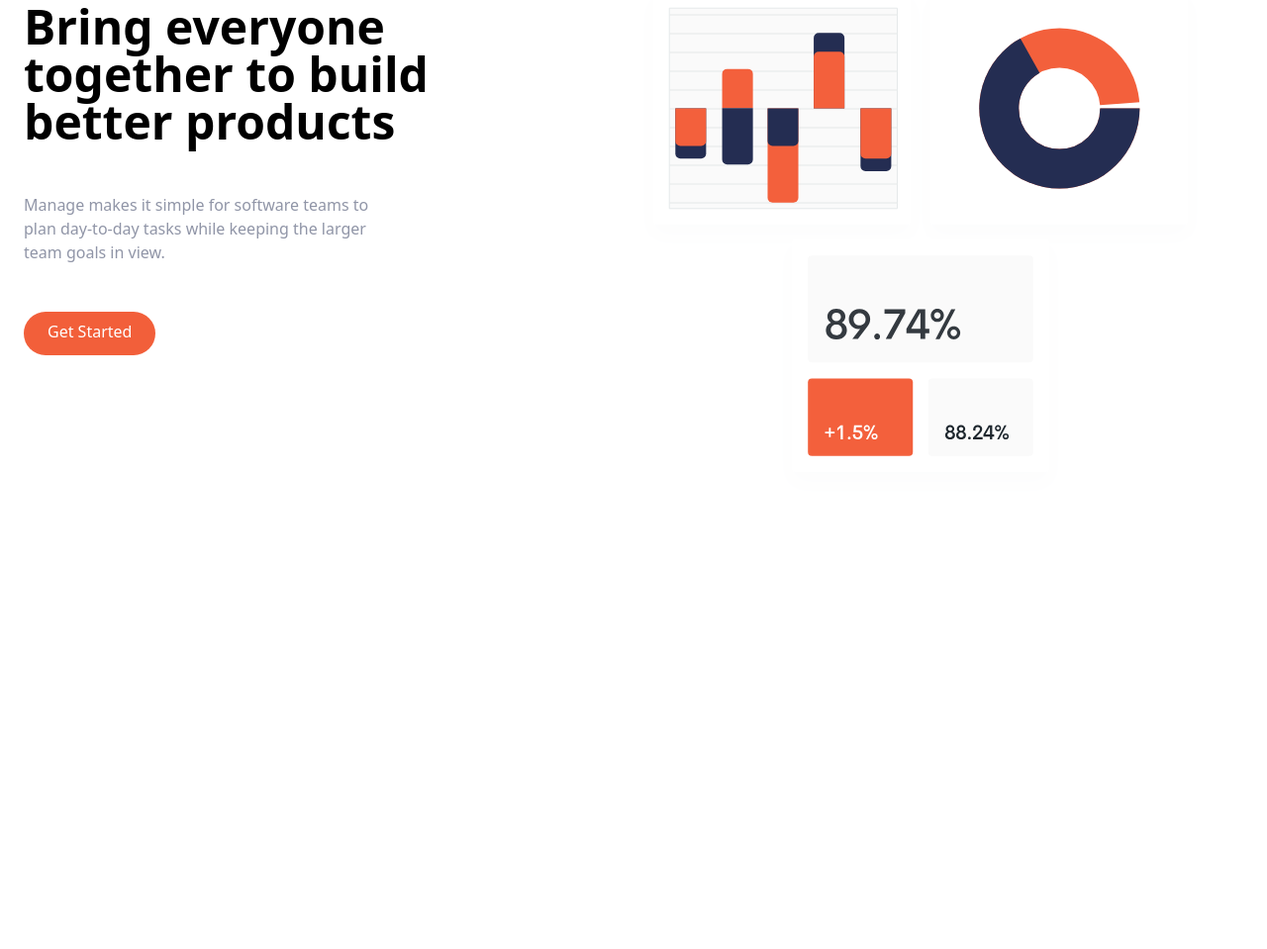
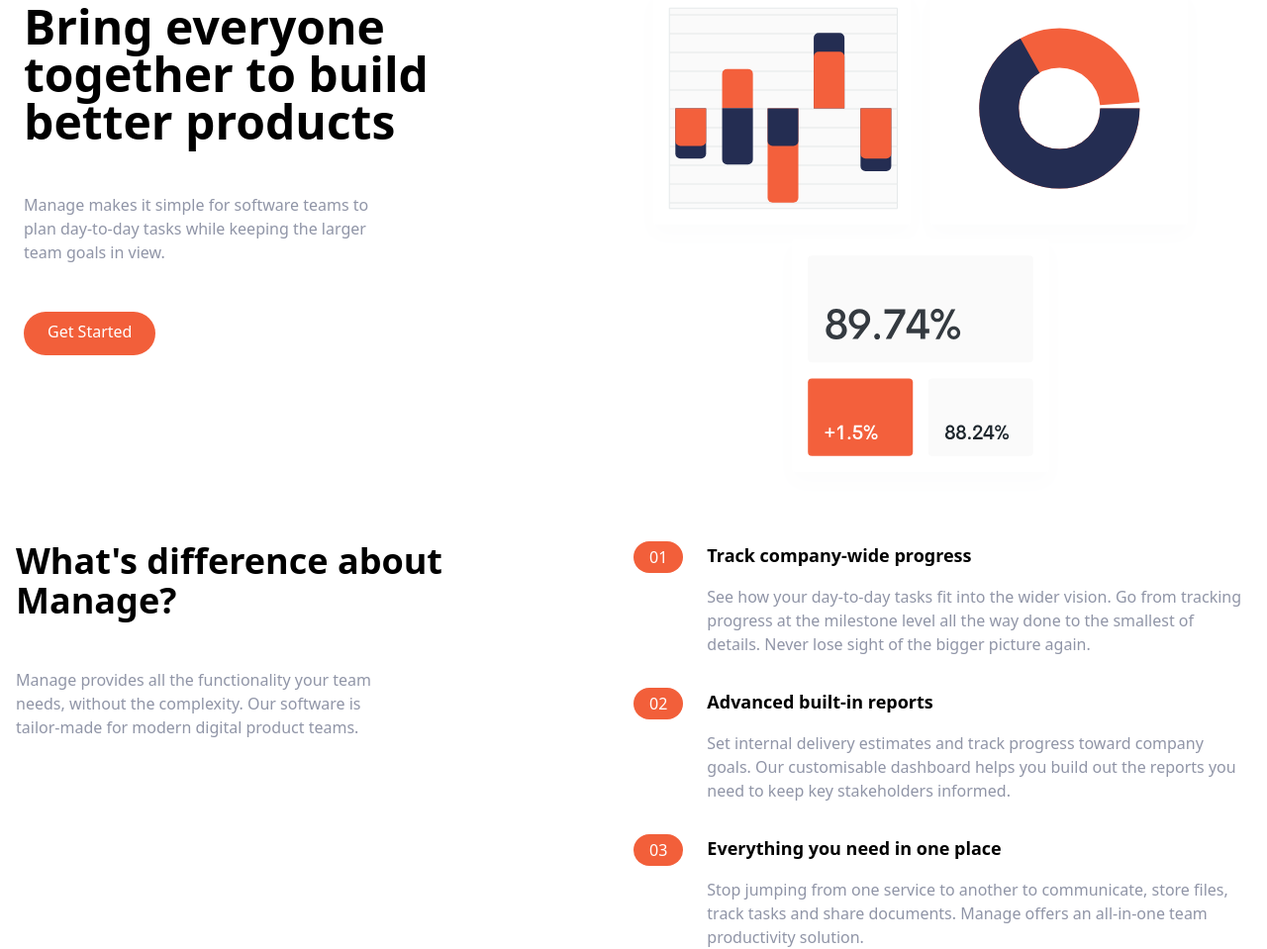
Before and after one commit to lawlawson/manage-landing-page, a website: page index.html in a window 1280 px wide. Shown: the part 150-1109 px from the top of the page at 99% size. Before the commit the page ends 800 px from the top, so only its background shows below. Drawn offline with Linux system fonts and the light colour scheme.

Commit message:
Features section

```diff
--- a/index.html
+++ b/index.html
@@ -54,5 +54,105 @@
         </div>
       </div>
     </section>
+    <section id="features">
+      <div
+        class="container flex flex-col px-4 mx-auto mt-10 space-y-12 md:space-y-0 md:flex-row"
+      >
+        <div class="flex flex-col space-y-12 md:w-1/2">
+          <h2 class="max-w-md text-4xl font-bold text-center md:text-left">
+            What's difference about Manage?
+          </h2>
+          <p class="max-w-sm text-center text-darkGrayishBlue md:text-left">
+            Manage provides all the functionality your team needs, without the
+            complexity. Our software is tailor-made for modern digital product
+            teams.
+          </p>
+        </div>
+        <div class="flex flex-col space-y-8 md:w-1/2">
+          <div
+            class="flex flex-col space-y-3 md:space-y-0 md:space-x-6 md:flex-row"
+          >
+            <div class="rounded-l-full bg-brightRedSupLight md:bg-transparent">
+              <div class="flex items-center space-x-2">
+                <div
+                  class="px-4 py text-white rounded-full md:py-1 bg-brightRed"
+                >
+                  01
+                </div>
+                <h3 class="text-base font-bold md:mb-4 md:hidden">
+                  Track company-wide progress
+                </h3>
+              </div>
+            </div>
+
+            <div>
+              <h3 class="hidden mb-4 text-lg font-bold md:block">
+                Track company-wide progress
+              </h3>
+              <p class="text text-darkGrayishBlue">
+                See how your day-to-day tasks fit into the wider vision. Go from
+                tracking progress at the milestone level all the way done to the
+                smallest of details. Never lose sight of the bigger picture
+                again.
+              </p>
+            </div>
+          </div>
+          <div
+            class="flex flex-col space-y-3 md:space-y-0 md:space-x-6 md:flex-row"
+          >
+            <div class="rounded-l-full bg-brightRedSupLight md:bg-transparent">
+              <div class="flex items-center space-x-2">
+                <div
+                  class="px-4 py text-white rounded-full md:py-1 bg-brightRed"
+                >
+                  02
+                </div>
+                <h3 class="text-base font-bold md:mb-4 md:hidden">
+                  Advanced built-in reports
+                </h3>
+              </div>
+            </div>
+
+            <div>
+              <h3 class="hidden mb-4 text-lg font-bold md:block">
+                Advanced built-in reports
+              </h3>
+              <p class="text text-darkGrayishBlue">
+                Set internal delivery estimates and track progress toward
+                company goals. Our customisable dashboard helps you build out
+                the reports you need to keep key stakeholders informed.
+              </p>
+            </div>
+          </div>
+          <div
+            class="flex flex-col space-y-3 md:space-y-0 md:space-x-6 md:flex-row"
+          >
+            <div class="rounded-l-full bg-brightRedSupLight md:bg-transparent">
+              <div class="flex items-center space-x-2">
+                <div
+                  class="px-4 py text-white rounded-full md:py-1 bg-brightRed"
+                >
+                  03
+                </div>
+                <h3 class="text-base font-bold md:mb-4 md:hidden">
+                  Everything you need in one place
+                </h3>
+              </div>
+            </div>
+
+            <div>
+              <h3 class="hidden mb-4 text-lg font-bold md:block">
+                Everything you need in one place
+              </h3>
+              <p class="text text-darkGrayishBlue">
+                Stop jumping from one service to another to communicate, store
+                files, track tasks and share documents. Manage offers an
+                all-in-one team productivity solution.
+              </p>
+            </div>
+          </div>
+        </div>
+      </div>
+    </section>
   </body>
 </html>
```
Also changed, not shown: css/main.css.
